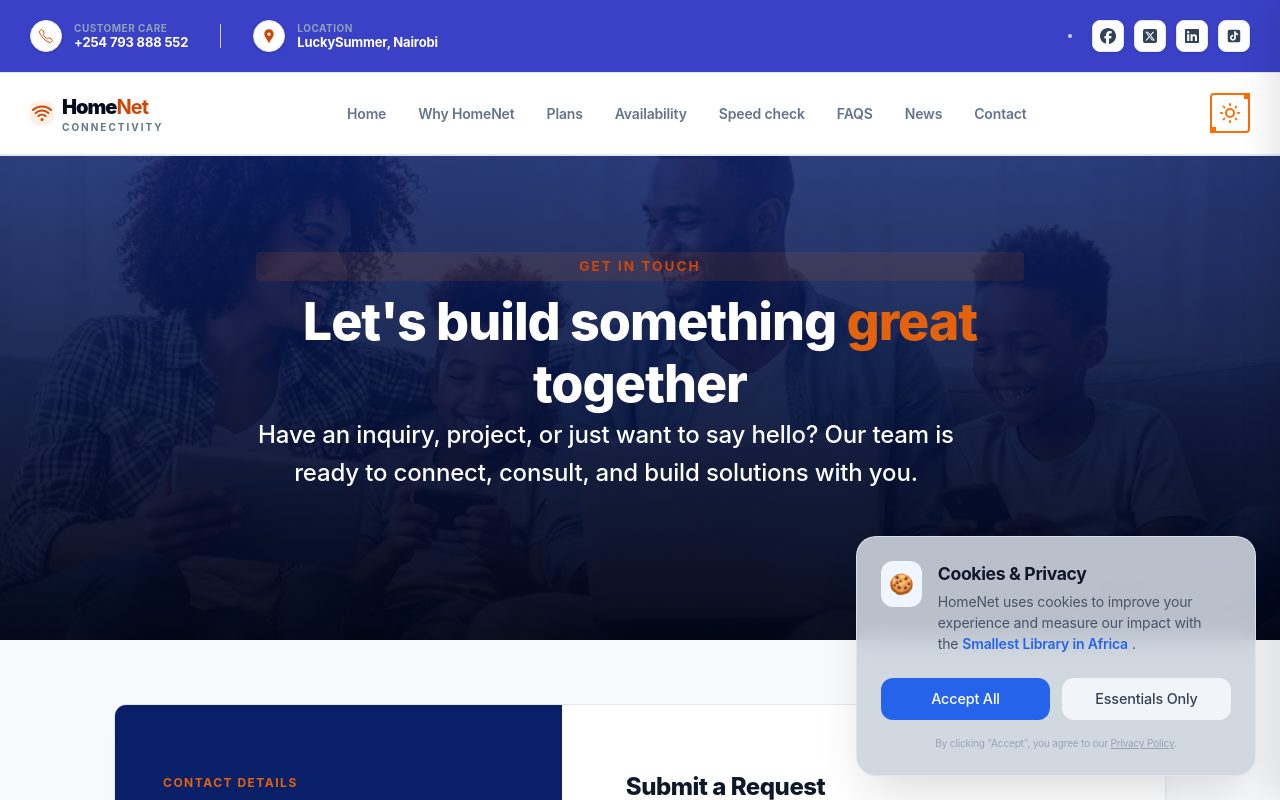
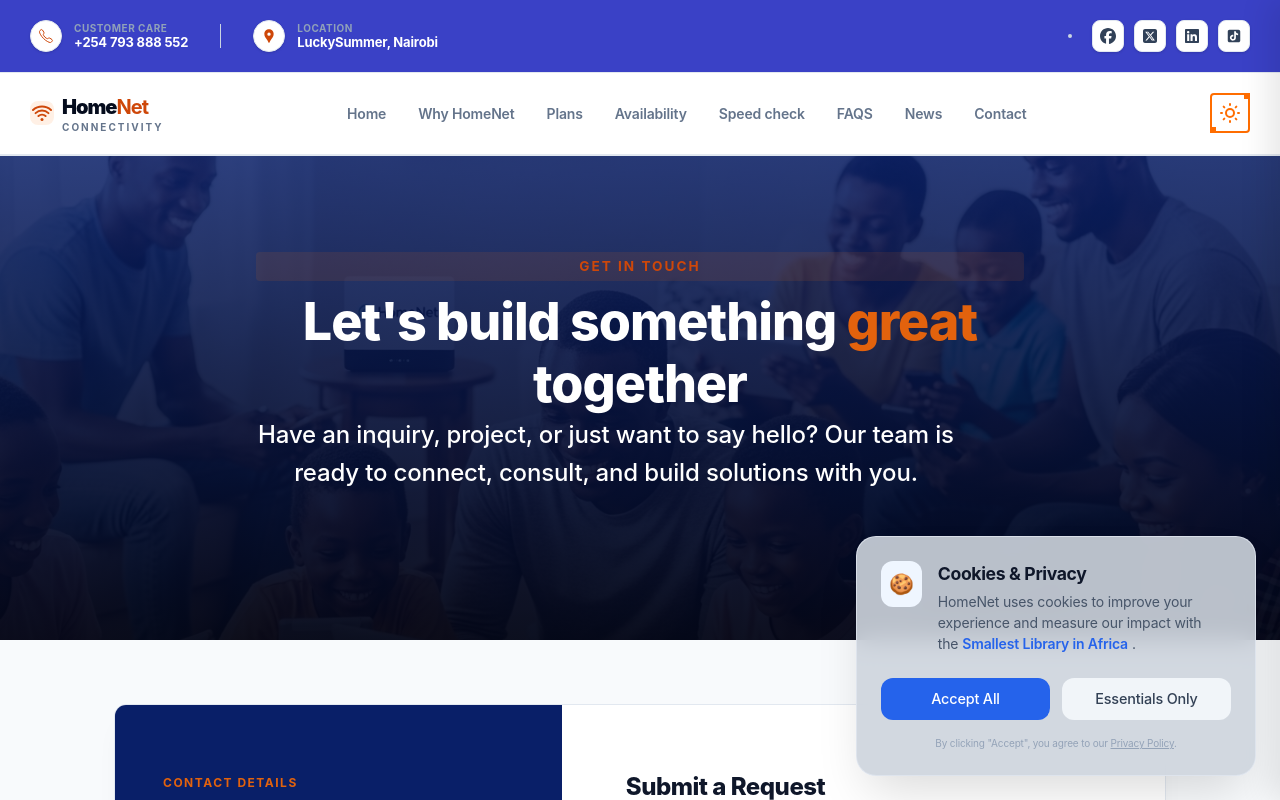
Before and after one commit to wainaina-mwangi/HomeNet, a React (Vite) app: page /Contact in a window 1280 px wide. Shown: the top 800 px of the page. Built offline with nearby package versions, Linux system fonts and the light colour scheme.

Commit message:
Update Contact.css

```diff
--- a/src/pages/Contact.css
+++ b/src/pages/Contact.css
@@ -16,7 +16,7 @@
     rgba(9, 31, 104, 0.85),
     rgba(2, 6, 23, 0.95)
   ),
-  url('../assets/IMAGE_4.webp');
+  url('../assets/IMAGE_1.webp');
   background-size: cover;
   background-position: center;
   background-repeat: no-repeat;
```
